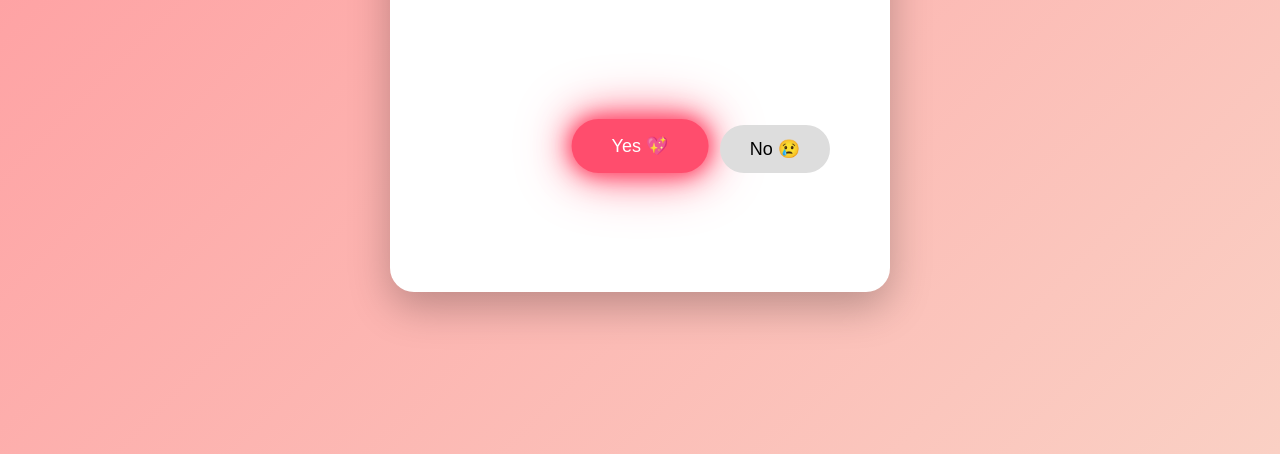
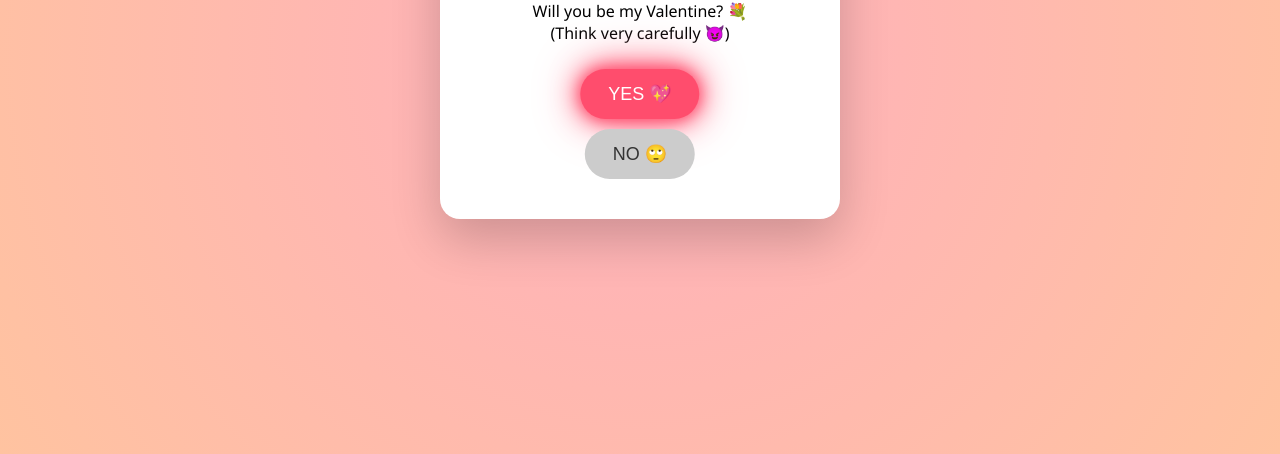
Before and after one commit to Souhardya28/Askout, a plain HTML site: page index.html in a window 1280 px wide. Shown: the part 346-800 px from the top of the page. Drawn offline with Linux system fonts and the light colour scheme.

Commit message:
Update index.html

```diff
--- a/index.html
+++ b/index.html
@@ -1,243 +1,169 @@
 <!DOCTYPE html>
 <html lang="en">
 <head>
-  <meta charset="UTF-8" />
-  <meta name="viewport" content="width=device-width, initial-scale=1.0"/>
-  <title>Be My Valentine 💖</title>
+  <meta charset="UTF-8">
+  <title>Valentine's Proposal 💘</title>
+  <meta name="viewport" content="width=device-width, initial-scale=1.0">
 
   <style>
-    * { box-sizing: border-box; }
-
     body {
       margin: 0;
       height: 100vh;
-      font-family: 'Comic Sans MS', cursive;
-      background: linear-gradient(135deg, #ff9a9e, #fad0c4);
-      overflow: hidden;
+      background: radial-gradient(circle, #ffafbd, #ffc3a0);
       display: flex;
       align-items: center;
       justify-content: center;
+      font-family: 'Segoe UI', sans-serif;
+      overflow: hidden;
     }
 
     .card {
       background: white;
-      padding: 40px 30px;
-      border-radius: 24px;
+      padding: 30px 25px;
+      border-radius: 20px;
       text-align: center;
-      width: 500px;          /* PC width */
-      max-width: 90%;
-      box-shadow: 0 15px 40px rgba(0,0,0,0.25);
-      z-index: 10;
+      box-shadow: 0 20px 50px rgba(0,0,0,0.2);
+      width: 90%;
+      max-width: 350px;
     }
 
     h1 {
       color: #ff4d6d;
-      font-size: 28px;
+      margin-bottom: 10px;
     }
 
     p {
-      font-size: 18px;
+      margin-bottom: 25px;
+      font-size: 16px;
     }
 
     .buttons {
-      margin-top: 35px;
       position: relative;
-      height: 220px;        /* MORE ROOM FOR NO */
+      height: 120px;
     }
 
     button {
+      padding: 14px 28px;
+      font-size: 18px;
       border: none;
-      border-radius: 40px;
+      border-radius: 50px;
       cursor: pointer;
       position: absolute;
-      font-size: 18px;
-      user-select: none;
     }
 
-    /* YES button */
     #yes {
-      padding: 16px 40px;
+      left: 50%;
+      transform: translateX(-50%);
       background: #ff4d6d;
       color: white;
-      left: 50%;
-      bottom: 30px;
-      transform: translateX(-50%) scale(1);
-      transition: transform 0.25s ease, box-shadow 0.15s ease;
+      --scale: 1;
     }
 
     #yes.glow {
       box-shadow:
-        0 0 18px #ff4d6d,
-        0 0 35px #ff4d6d,
-        0 0 60px #ff99aa;
+        0 0 15px #ff4d6d,
+        0 0 30px #ff4d6d,
+        0 0 50px #ff99aa;
+      transform: translateX(-50%) scale(var(--scale));
     }
 
-    /* NO button */
     #no {
-      width: 110px;
-      height: 48px;
-      background: #ddd;
-      right: 30px;
-      bottom: 30px;
-      line-height: 48px;
-      padding: 0;
-      transition: left 0.15s ease, top 0.15s ease;
-    }
-
-    .message {
-      margin-top: 25px;
-      font-size: 20px;
-      min-height: 24px;
-    }
-
-    /* Fireworks */
-    .firework {
-      position: fixed;
-      width: 6px;
-      height: 6px;
-      border-radius: 50%;
-      animation: explode 1s ease-out forwards;
-    }
-
-    @keyframes explode {
-      from { transform: scale(0); opacity: 1; }
-      to { transform: scale(1.8); opacity: 0; }
-    }
-
-    /* Slight scale-up on hover (PC feel) */
-    #yes:hover {
-      transform: translateX(-50%) scale(1.05);
+      background: #ccc;
+      color: #333;
+      top: 60px;
+      left: 50%;
+      transform: translateX(-50%);
     }
   </style>
 </head>
 
 <body>
 
-<audio id="music" loop>
-  <source src="https://www.bensound.com/bensound-music/bensound-love.mp3" type="audio/mpeg">
-</audio>
+<div class="card">
+  <h1>Hey ❤️</h1>
+  <p>Will you be my Valentine? 💐<br>
+     (Think very carefully 😈)</p>
 
-<div class="card">
-  <h1>Hey Sanchita 💕</h1>
-  <p>Will you be my Valentine? 💘</p>
-
-  <div class="buttons">
-    <button id="yes">Yes 💖</button>
-    <button id="no">No 😢</button>
+  <div class="buttons" id="buttons">
+    <button id="yes">YES 💖</button>
+    <button id="no">NO 🙄</button>
   </div>
-
-  <div class="message" id="message"></div>
 </div>
 
 <script>
+  const yesBtn = document.getElementById("yes");
   const noBtn = document.getElementById("no");
-  const yesBtn = document.getElementById("yes");
-  const msg = document.getElementById("message");
-  const buttons = document.querySelector(".buttons");
-  const music = document.getElementById("music");
+  const buttons = document.getElementById("buttons");
 
-  const messages = [
-    "Are you sure? 🥺",
-    "Heyyy stop 😭",
-    "My heart 💔",
-    "Nice try 😏",
-    "You can’t escape 😈",
-    "JUST SAY YES 😤"
-  ];
+  let yesScale = 1;
+  let noClicks = 0;
 
-  let count = 0;
-  let yesScale = 1;
-  let musicStarted = false;
+  // 📱 Safe vibration helper
+  function vibrate(ms) {
+    if (navigator.vibrate) {
+      navigator.vibrate(ms);
+    }
+  }
 
-  /* 💓 Heartbeat glow (PC-safe) */
+  // 💓 Heartbeat synced EXACTLY with glow
   function heartbeat() {
     yesBtn.classList.add("glow");
-    setTimeout(() => yesBtn.classList.remove("glow"), 120);
+    vibrate(60);
+
+    setTimeout(() => {
+      yesBtn.classList.remove("glow");
+    }, 120);
 
     setTimeout(() => {
       yesBtn.classList.add("glow");
+      vibrate(40);
     }, 180);
 
-    setTimeout(() => yesBtn.classList.remove("glow"), 300);
+    setTimeout(() => {
+      yesBtn.classList.remove("glow");
+    }, 300);
   }
 
   setInterval(heartbeat, 1200);
 
-  /* 🧲 Move NO + grow YES */
-  function moveNoButton() {
+  // ❌ NO runs ONLY when clicked
+  noBtn.addEventListener("click", () => {
+    noClicks++;
+
     const maxX = buttons.clientWidth - noBtn.offsetWidth;
     const maxY = buttons.clientHeight - noBtn.offsetHeight;
 
-    noBtn.style.left = Math.random() * maxX + "px";
-    noBtn.style.top = Math.random() * maxY + "px";
+    const x = Math.random() * maxX;
+    const y = Math.random() * maxY;
 
-    yesScale += 0.08;
-    yesBtn.style.transform = `translateX(-50%) scale(${yesScale})`;
+    noBtn.style.left = x + "px";
+    noBtn.style.top = y + "px";
 
-    msg.textContent = messages[count % messages.length];
-    count++;
-  }
+    // 😈 YES grows ONLY when NO is clicked
+    yesScale += 0.12;
+    yesBtn.style.setProperty("--scale", yesScale);
+  });
 
-  /* Magnetic repulsion tuned for mouse */
-  function repelNo(e) {
-    const y = yesBtn.getBoundingClientRect();
-    const n = noBtn.getBoundingClientRect();
+  // 💍 YES click proposal
+  yesBtn.addEventListener("click", () => {
+    vibrate([100, 50, 100, 50, 200]);
 
-    const dx = (n.left + n.width/2) - (y.left + y.width/2);
-    const dy = (n.top + n.height/2) - (y.top + y.height/2);
-    const dist = Math.sqrt(dx*dx + dy*dy);
-
-    if (dist < 180) moveNoButton();
-  }
-
-  noBtn.addEventListener("mouseenter", moveNoButton);
-  document.addEventListener("mousemove", repelNo);
-
-  yesBtn.addEventListener("click", () => {
-    music.play();
-
-    for (let i = 0; i < 12; i++) {
-      const fw = document.createElement("div");
-      fw.className = "firework";
-      fw.style.left = Math.random() * 100 + "vw";
-      fw.style.top = Math.random() * 60 + "vh";
-      fw.style.boxShadow = `
-        0 -30px #ff4d6d,
-        30px 0 #ffd166,
-        -30px 0 #06d6a0,
-        0 30px #118ab2,
-        22px 22px #ef476f,
-        -22px -22px #ff9a9e
-      `;
-      document.body.appendChild(fw);
-      setTimeout(() => fw.remove(), 1000);
-    }
-
-    setTimeout(() => {
     document.body.innerHTML = `
       <div style="
         height:100vh;
         display:flex;
-          flex-direction:column;
         align-items:center;
         justify-content:center;
+        flex-direction:column;
+        background:radial-gradient(circle,#ff758c,#ff7eb3);
+        color:white;
         text-align:center;
-          font-family:'Comic Sans MS', cursive;
-          background:linear-gradient(135deg,#ff9a9e,#fad0c4);
-        ">
-          <h1 style="color:#ff4d6d;">I LOVE YOU SOOOOO MUCH 💍💖</h1>
-          <p style="font-size:22px;">SORRY I WON'T BE THERE THIS TIME 😘</p>
-          <p style="font-size:40px;">I'LL MAKE UP FOR IT OK? 🎆🥰💘</p>
+        font-family:'Segoe UI',sans-serif;">
+        <h1>💖 SHE SAID YES 💖</h1>
+        <p style="font-size:20px;">Best decision ever 😌<br>
+        Happy Valentine’s Day 💐</p>
       </div>
     `;
-    }, 800);
-  });
-
-  document.body.addEventListener("click", () => {
-    if (!musicStarted) {
-      music.play().catch(()=>{});
-      musicStarted = true;
-    }
   });
 </script>
 
```
Lines whose indentation alone changed are shown as unchanged.
